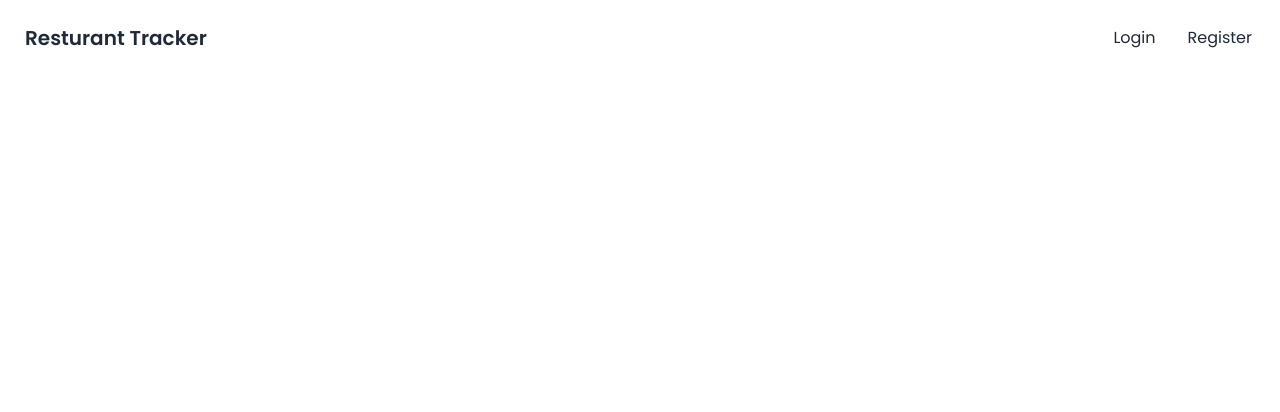
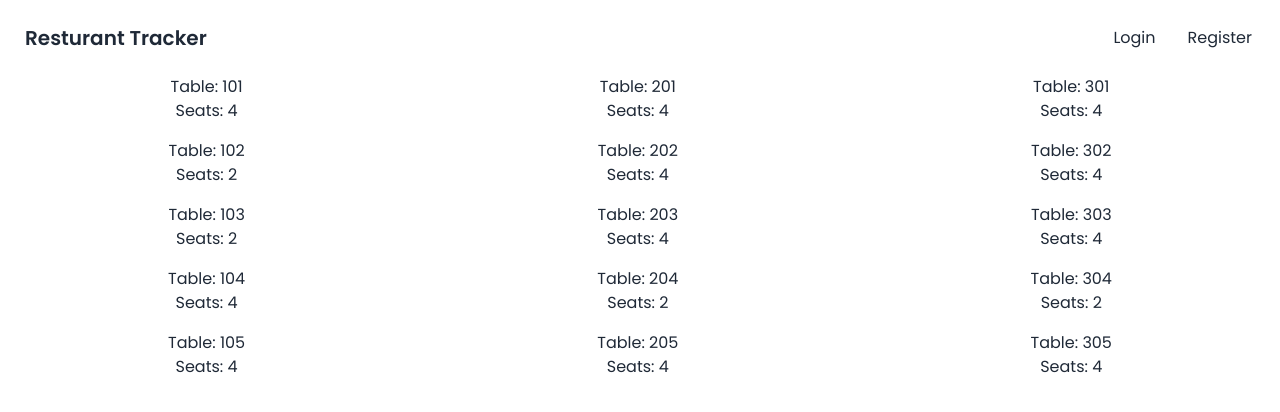
Before and after one commit to TFuray/100hr-ticket-vite, a React (Vite) app in the folder frontend/: page /map in a window 1280 px wide. Shown: the top 412 px of the page. Built offline with nearby package versions, Linux system fonts and the light colour scheme; a web font is replaced by a local one.

Commit message:
added table representive

```diff
--- a/frontend/src/components/Table.jsx
+++ b/frontend/src/components/Table.jsx
@@ -1,9 +1,12 @@
-const Table = () => {
+
+const Table = ( {table, seats}) => {
+
 
   return (
-    <>
-
-    </>
+    <div className="">
+      <div className="">Table: {table} </div>
+      <div className="">Seats: {seats}</div>
+    </div>
   )
 }
 
--- a/frontend/src/pages/TableMap.jsx
+++ b/frontend/src/pages/TableMap.jsx
@@ -1,10 +1,22 @@
+import tableData from "../data/tableData"
+import Table from "../components/Table"
 
-const TakeOrder = () => {
+const TableMap = () => {
+  const tableItems = tableData.map(table => {
+    return (
+      <div>
+        <Table key={table.table} table={table.table} seats={table.seats} />
+      </div>
+    )
+  })
+
   return (
     <div>
-
+    <div className="grid grid-rows-5 grid-flow-col gap-4">
+      {tableItems}
+    </div>
     </div>
   )
 }
 
-export default TakeOrder
+export default TableMap
```
